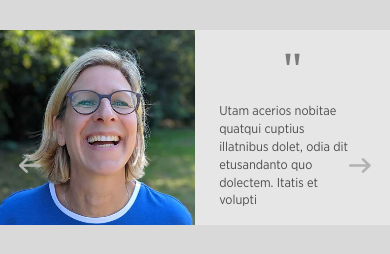
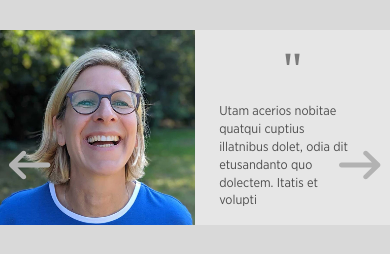
Before and after one commit to felixseeger/tz25, a Vue app: page / in a window 390 px wide. Shown: the part 4040-4294 px from the top of the page. Built offline with nearby package versions, Linux system fonts and the light colour scheme; a web font is replaced by a local one.

Commit message:
Double the size of arrows for team section mobile slider

```diff
--- a/src/components/sections/TeamGridSection.vue
+++ b/src/components/sections/TeamGridSection.vue
@@ -286,8 +286,8 @@ export default {
     position: absolute;
     top: 50%;
     transform: translateY(-50%);
-    width: 44px;
-    height: 44px;
+    width: 70px;
+    height: 70px;
     border: none;
     background-color: transparent;
     display: flex;
@@ -310,8 +310,8 @@ export default {
     }
 
     img {
-      width: 24px;
-      height: 24px;
+      width: 48px;
+      height: 48px;
       filter: brightness(0) invert(0.3);
     }
 
@@ -425,21 +425,21 @@ export default {
 
   .team-slider {
     &-arrow {
-      width: 60px;
-      height: 60px;
+      width: 80px;
+      height: 80px;
 
       img {
-        width: 35px;
-        height: 35px;
+        width: 70px;
+        height: 70px;
         filter: brightness(0) invert(0.7);
       }
 
       &--prev {
-        left: 0;
+        left: -10px;
       }
 
       &--next {
-        right: 0;
+        right: -10px;
       }
     }
 
```
